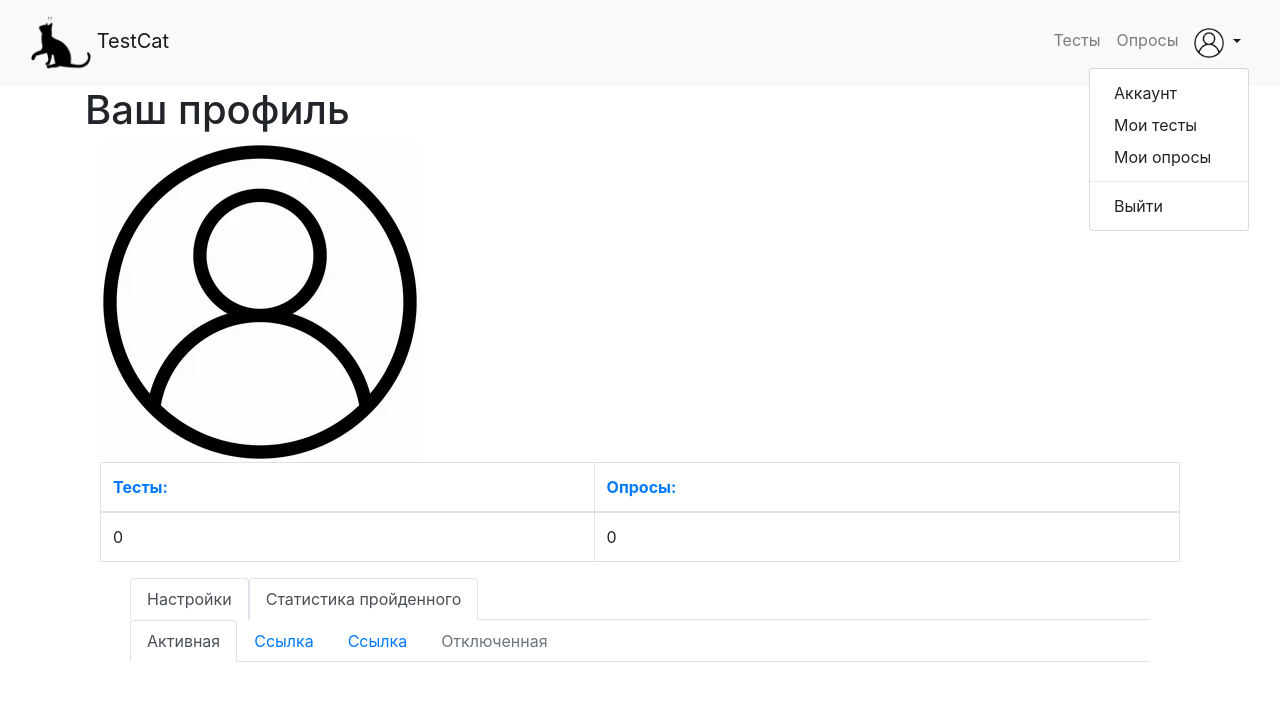
After one commit to Solpuga/TestCat, a Flask app: page /profile/statistic in a window 1280 px wide. The commit adds this page. Shown: the top 701 px of the page. Run offline with Flask 3, Linux system fonts and the light colour scheme; a user stored in the database is signed in; some libraries are stand-ins or nearby versions.

Commit message:
дуа надо делать

```diff
--- a/forms/users.py
+++ b/forms/users.py
@@ -26,6 +26,6 @@ class EditForm(FlaskForm):
     name = StringField('Имя', validators=[DataRequired()])
     # phone_number = TelField('Номер телефона', validators=[DataRequired()])
     email = EmailField('Почта', validators=[DataRequired()])
-    password = PasswordField('Пароль', validators=[DataRequired()])
-    password_again = PasswordField('Повторите пароль', validators=[DataRequired()])
+    # password = PasswordField('Пароль', validators=[DataRequired()])
+    # password_again = PasswordField('Повторите пароль', validators=[DataRequired()])
     submit = SubmitField('Сохранить')
--- a/server.py
+++ b/server.py
@@ -54,18 +54,21 @@ def register():
 
 @app.route('/edit_user', methods=['GET', 'POST'])
 @login_required
-def edit_user():
+@login_manager.user_loader
+def load_user(user_id):
+    db_sess = db_session.create_session()
+    return db_sess.query(User).get(user_id)
+
+
+@app.route("/profile/settings")
+@login_required
+def account_settings():
     form = EditForm()
     # form.login.data = current_user.login
     form.surname.data = current_user.surname
     form.name.data = current_user.name
     form.email.data = current_user.email
-    form.phone_number.data = current_user.phone_number
     if form.validate_on_submit():
-        if form.password.data != form.password_again.data:
-            return render_template('edit_user.html', title='Редактирование профиля',
-                                   form=form,
-                                   message="Пароли не совпадают")
         db_sess = db_session.create_session()
         if db_sess.query(User).filter(User.email == form.email.data).first():
             return render_template('edit_user.html', title='Редактирование профиля',
@@ -80,17 +83,15 @@ def edit_user():
         current_user.name = form.name.data
         current_user.email = form.email.data
         # current_user.phone_number = form.phone_number.data
-        current_user.set_password(form.password.data)
         current_user.modified_date = datetime.now
         db_sess.commit()
-        return redirect('/login')
-    return render_template('edit_user.html', title='Редактирование профиля', form=form)
+    return render_template("settings.html", form=form, title='Аккаунт')
 
 
-@login_manager.user_loader
-def load_user(user_id):
-    db_sess = db_session.create_session()
-    return db_sess.query(User).get(user_id)
+@app.route("/profile/statistic")
+@login_required
+def account_statistic():
+    return render_template("statistic.html", title='Аккаунт')
 
 
 @app.route('/login', methods=['GET', 'POST'])
--- a/templates/base.html
+++ b/templates/base.html
@@ -7,7 +7,7 @@
           href="https://stackpath.bootstrapcdn.com/bootstrap/4.4.1/css/bootstrap.min.css"
           integrity="sha384-Vkoo8x4CGsO3+Hhxv8T/Q5PaXtkKtu6ug5TOeNV6gBiFeWPGFN9MuhOf23Q9Ifjh"
           crossorigin="anonymous">
-    <link rel="stylesheet" type="text/css" href={{url_for('static', filename='css/style.css')}}/>
+    <link rel="stylesheet" type="text/css" href={{url_for("static", filename="css/style.css")}}/>
     <title>{{title}}</title>
     </head>
     <body>
@@ -26,17 +26,17 @@
                     </li>
                     {% if current_user.is_authenticated %}
                         <li class="nav-item dropdown">
-                                <a class="nav-link dropdown-toggle" href="#" id="navbarDropdown" role="button" data-bs-toggle="dropdown" aria-expanded="false">
-                                    <img src={{url_for('static', filename="img/no_image.png")}}  width="30" height="30">
+                            <a class="nav-link dropdown-toggle show" href="#" id="navbarDropdown" data-bs-toggle="dropdown" aria-expanded="true">
+                                <img src={{url_for('static', filename="img/no_image.png")}} width="30" height="30">
                             </a>
-                                <ul class="dropdown-menu" aria-labelledby="navbarDropdown">
-                                    <li><a class="dropdown-item" href="/account">Аккаунт</a></li>
+                            <ul class="dropdown-menu dropdown-menu-lg-right show" aria-labelledby="navbarDropdown">
+                                <li><a class="dropdown-item" href="/profile/settings">Аккаунт</a></li>
                                 <li><a class="dropdown-item" href="/my_tests">Мои тесты</a></li>
                                 <li><a class="dropdown-item" href="/my_surveys">Мои опросы</a></li>
+                                <li><hr class="dropdown-divider"></li>
                                 <li><a class="dropdown-item" href="/logout">Выйти</a></li>
                             </ul>
                         </li>
-
                     {% else %}
                         <li class="nav-item">
                             <a class="nav-link" href="/login">Войти</a>
--- /dev/null
+++ b/templates/profile.html
@@ -0,0 +1,39 @@
+{% extends "base.html" %}
+
+{% block content %}
+<h1>Ваш профиль</h1>
+<div class="container">
+    <div class="row">
+        <div class="col">
+            <img src={{url_for('static', filename='img/no_image.png' )}}>
+            <table class="table table-bordered">
+                <thead>
+                <tr>
+                    <th scope="col"><a href="/tests">Тесты:</a></th>
+                    <th scope="col"><a href="/surveys">Опросы:</a></th>
+                </tr>
+                </thead>
+                <tbody>
+                <tr>
+                    <td>{{ current_user.tests|length }}</td>
+                    <td>{{ current_user.surveys|length }}</td>
+                </tr>
+                </tbody>
+            </table>
+        </div>
+    </div>
+    <div class="col">
+        <main role="main" class="container">
+            <ul class="nav nav-tabs">
+                <li class="nav-item">
+                    <a class="nav-link active" aria-current="page" href="/profile/settings">Настройки</a>
+                </li>
+                <li class="nav-item">
+                    <a class="nav-link active" aria-current="page" href="/profile/statistic">Статистика пройденного</a>
+                </li>
+            </ul>
+            {% block account_content %}{% endblock %}
+        </main>
+    </div>
+</div>
+{% endblock %}
--- /dev/null
+++ b/templates/statistic.html
@@ -0,0 +1,18 @@
+{% extends "profile.html" %}
+
+{% block account_content %}
+<ul class="nav nav-tabs">
+  <li class="nav-item">
+    <a class="nav-link active" aria-current="page" href="#">Активная</a>
+  </li>
+  <li class="nav-item">
+    <a class="nav-link" href="#">Ссылка</a>
+  </li>
+  <li class="nav-item">
+    <a class="nav-link" href="#">Ссылка</a>
+  </li>
+  <li class="nav-item">
+    <a class="nav-link disabled">Отключенная</a>
+  </li>
+</ul>
+{% endblock %}
```
Also changed, not shown: forms/test.html (deleted, +0 -49 lines), templates/settings.html (added, +36 -0 lines), forms/test.html.py (deleted). Lines whose indentation alone changed are shown as unchanged.
